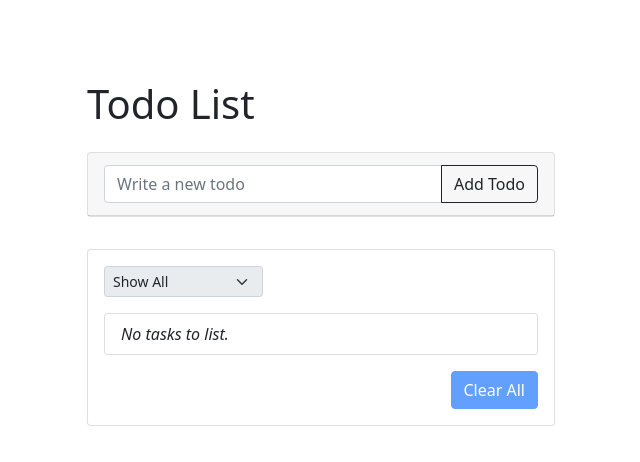
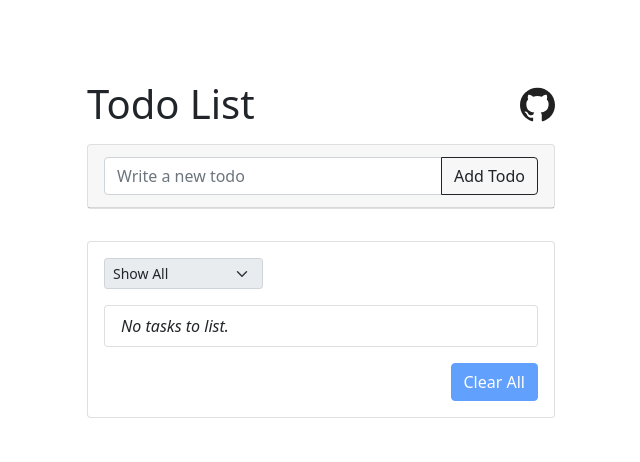
Before and after one commit to MichaelFarquhar/recoil-bootstrap-todo, a React (Create React App) app: page / in a window 1280 px wide. Shown: the top 462 px of the page, without its empty margins (319-959 px from the left). Built offline with nearby package versions, Linux system fonts and the light colour scheme.

Commit message:
Add github link to header

```diff
--- a/src/components/Todo.js
+++ b/src/components/Todo.js
@@ -62,7 +62,21 @@ export const Todo = () => {
     return (
         <Stack gap={3} className="m-3">
             <Col>
-                <h1>Todo List</h1>
+                <div class="d-flex align-items-center justify-content-between">
+                    <h1 className="mb-0">Todo List</h1>
+                    <a
+                        href="https://github.com/MichaelFarquhar/recoil-bootstrap-todo"
+                        target="_blank"
+                        rel="noopener noreferrer"
+                    >
+                        <img
+                            src={process.env.PUBLIC_URL + '/github.svg'}
+                            alt="Github"
+                            width={35}
+                            height={35}
+                        />
+                    </a>
+                </div>
             </Col>
             <Card>
                 <Card.Header>
```
Also changed, not shown: public/github.svg (added).
